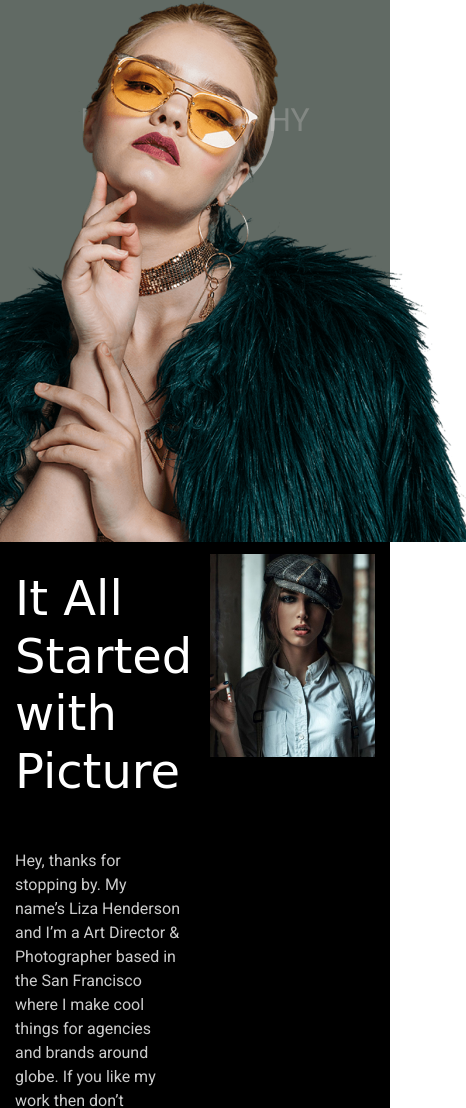
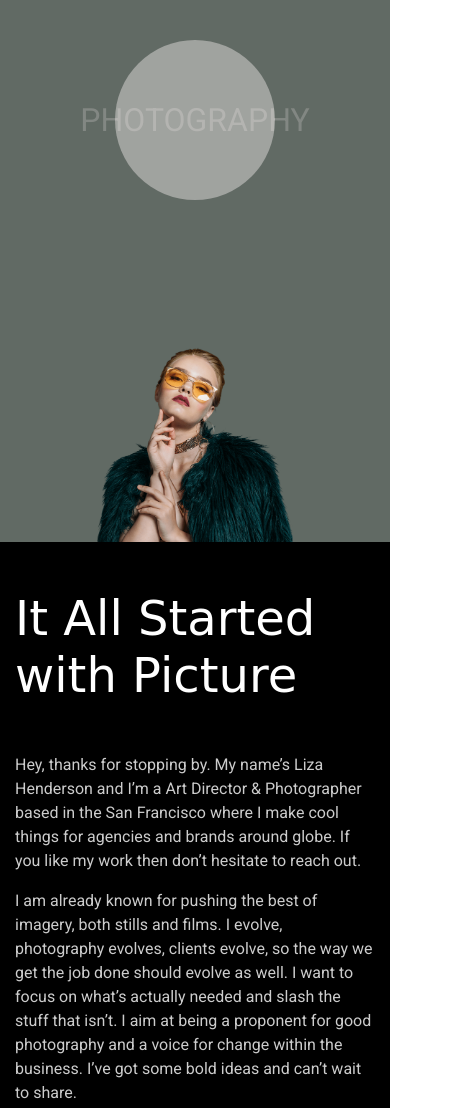
Before and after one commit to sonangrai/designWEB, a plain HTML site: page Responsive Landing Page/index.html in a window 390 px wide. Shown: the part 302-1410 px from the top of the page, 466 px wide, since content can reach past the window. Drawn offline with nearby package versions, Linux system fonts and the light colour scheme; a web font is replaced by a local one.

Commit message:
responsive 2 fixed

```diff
--- a/Responsive Landing Page/css/style.css
+++ b/Responsive Landing Page/css/style.css
@@ -167,6 +167,9 @@ a.nav-link{
 	a.nav-link{
 		font-size: 29px
 	}
+	.card-columns {
+	    column-count: 2;
+	}
 }
 @media screen and (max-width: 468px){
 	.hero-container h5{
@@ -176,4 +179,17 @@ a.nav-link{
 		width: 10rem;
 		height: 10rem;
 	}
+	.logo a {
+	    font-size: 20px;
+	}
+	.hero-container img {
+	    position: absolute;
+	    bottom: 0;
+	    width: 50%;
+	    left: 50%;
+	    transform: translateX(-50%);
+	}
+	.card-columns {
+	    column-count: 1;
+	}
 }
--- a/Responsive Landing Page/index.html
+++ b/Responsive Landing Page/index.html
@@ -62,7 +62,7 @@
 <section class="intro">
   <div class="container">
     <div class="row">
-      <div class="col-lg-6 col-md-6 col-6">
+      <div class="col-lg-6 col-md-6 col-12">
         <div class="intro-description">
           <h6>It All Started with Picture</h6>
           <p>
@@ -76,7 +76,7 @@
           </p>
         </div>
       </div>
-      <div class="col-lg-6 col-md-6 col-6">
+      <div class="col-lg-6 col-md-6 col-12">
         <div class="intro-image">
           <img src="img/intro.png">
         </div>
```
